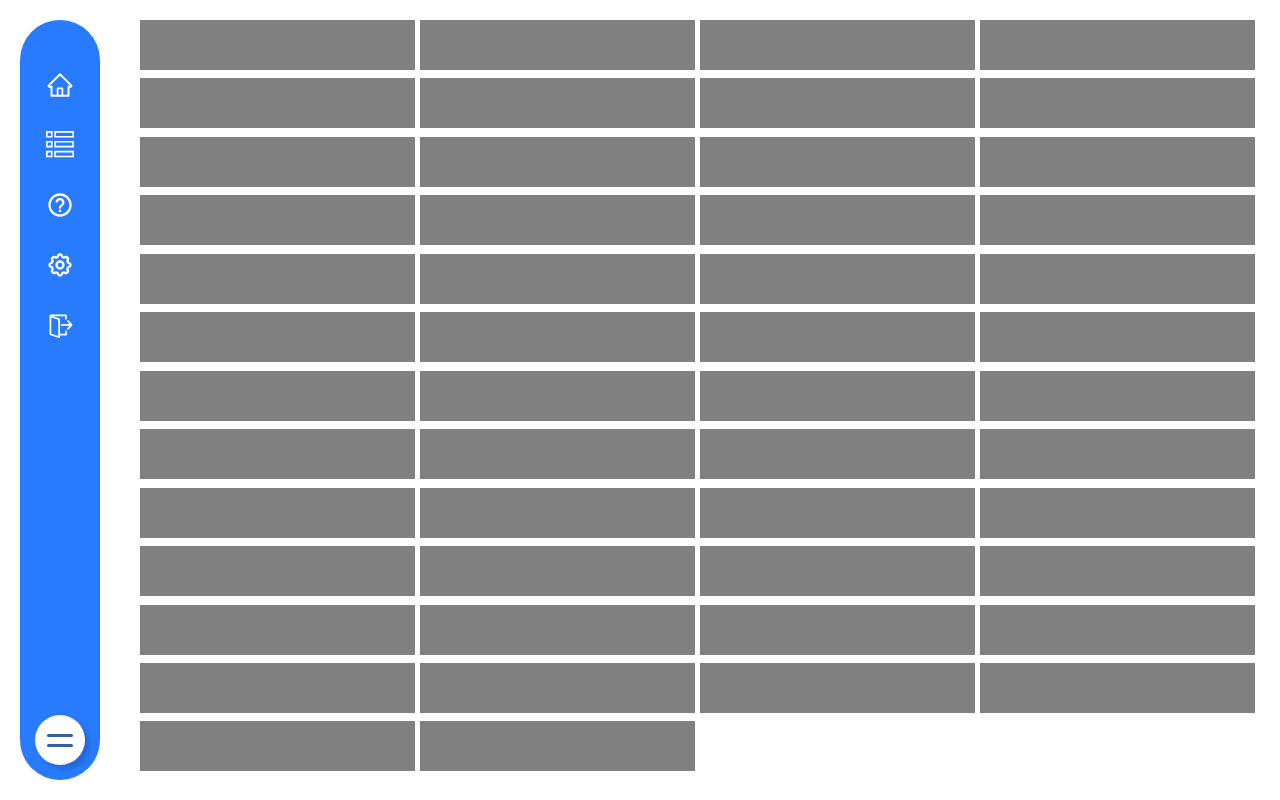
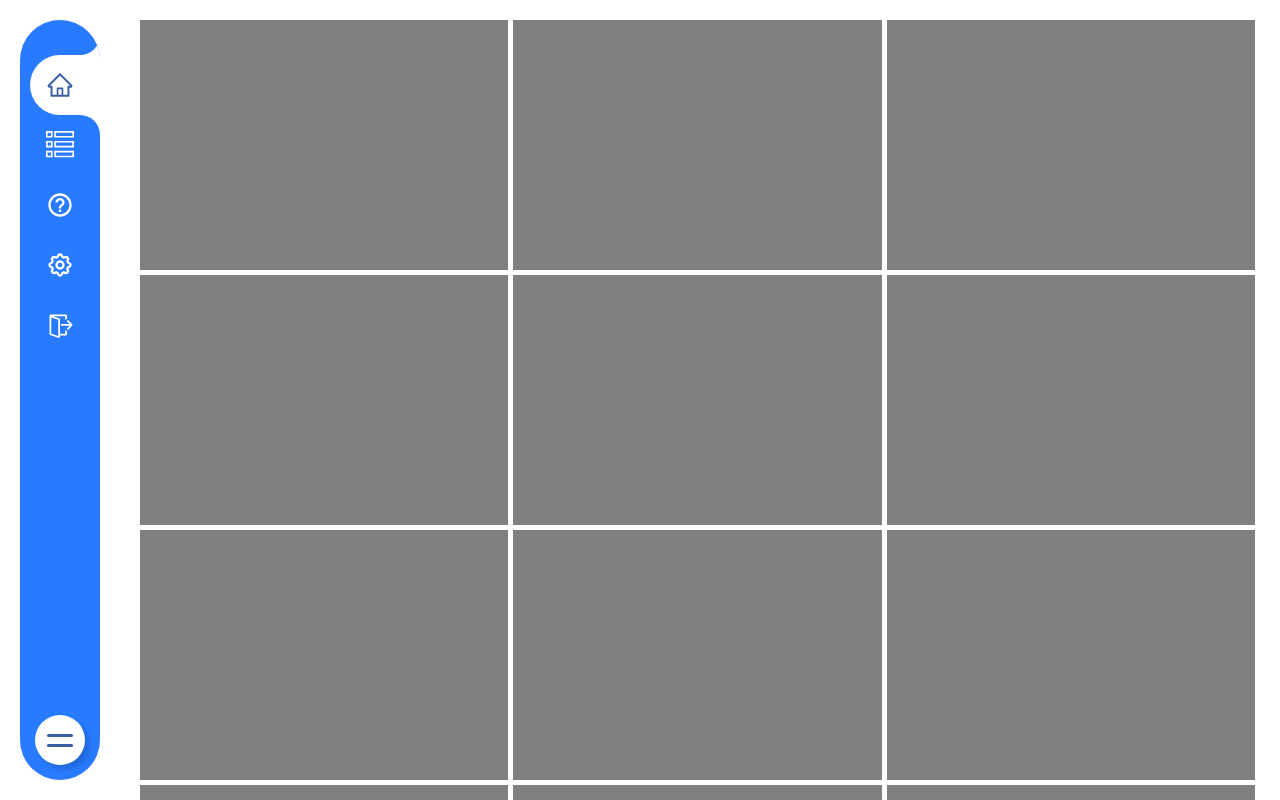
Before and after one commit to Artur-Yamai/HookahDB-frontend, a React (Create React App) app: page / in a window 1280 px wide. Built offline with nearby package versions, Linux system fonts and the light colour scheme.

Commit message:
доработан алгоритм и стили отображения navBar

```diff
--- a/src/App.scss
+++ b/src/App.scss
@@ -1,6 +1,5 @@
 .app {
   display: flex;
   justify-content: space-between;
-  // padding: 20px;
-  min-height: 100vh;
+  height: 100vh;
 }
--- a/src/components/NavBar/NavBar.scss
+++ b/src/components/NavBar/NavBar.scss
@@ -49,18 +49,21 @@
     transition: 0.5s;
   }
 
-  &.active {
+  &--b-rafius {
+    border-radius: 20px;
+  }
+
+  &.navbar__active {
     width: 300px;
     min-width: 300px;
     transition: 0.5s;
-    border-radius: 20px;
   }
 
-  &.active .navbar__toggle-button::before {
+  &.navbar__active .navbar__toggle-button::before {
     transform: rotate(-45deg) translateY(0px);
   }
 
-  &.active .navbar__toggle-button::after {
+  &.navbar__active .navbar__toggle-button::after {
     transform: rotate(45deg) translateY(0px);
   }
 
@@ -71,18 +74,24 @@
     left: 0;
     width: 100%;
 
-    li {
+    li a {
+      display: flex;
+      align-items: center;
+      color: #fff;
       position: relative;
       width: 100%;
       border-top-left-radius: 30px;
       border-bottom-left-radius: 30px;
     }
 
-    li:hover {
+    li a:hover,
+    li a.active {
       background-color: #fff;
+      color: #365fa1;
     }
 
-    li:hover::before {
+    li a:hover::before,
+    li a.active::before {
       content: "";
       position: absolute;
       top: -20px;
@@ -94,7 +103,8 @@
       box-shadow: 7.5px 7.5px 0 7.5px #fff;
     }
 
-    li:hover::after {
+    li a:hover::after,
+    li a.active::after {
       content: "";
       position: absolute;
       bottom: -20px;
@@ -104,18 +114,6 @@
       background: transparent;
       border-top-right-radius: 20px;
       box-shadow: 7.5px -7.5px 0 7.5px #fff;
-    }
-
-    li a {
-      position: relative;
-      width: 100px;
-      display: flex;
-      align-items: center;
-      color: #fff;
-    }
-
-    li:hover a {
-      color: #365fa1;
     }
 
     li a .navbar__icon {
--- a/src/components/NavBar/index.tsx
+++ b/src/components/NavBar/index.tsx
@@ -7,57 +7,61 @@ import { TbSettings } from "react-icons/tb";
 import { VscSignOut } from "react-icons/vsc";
 import "./NavBar.scss";
 
+interface INavLink {
+  caption: string;
+  path: string;
+  getIcon: () => JSX.Element;
+}
+
 export function NavBar(): JSX.Element {
   const [activeClass, setActiveClass]: [string, Function] = useState("");
   const toggle = function (): void {
-    setActiveClass(activeClass ? "" : "active");
+    setActiveClass(activeClass ? "" : "navbar__active navbar--active");
   };
+
+  const navLinkList: INavLink[] = [
+    {
+      caption: "Главная",
+      path: ".",
+      getIcon: () => <AiOutlineHome />,
+    },
+    {
+      caption: "Список",
+      path: "about",
+      getIcon: () => <TfiViewListAlt />,
+    },
+    {
+      caption: "Контакты",
+      path: "contacts",
+      getIcon: () => <BiHelpCircle />,
+    },
+    {
+      caption: "Настройки",
+      path: "settings",
+      getIcon: () => <TbSettings />,
+    },
+    {
+      caption: "Выйти",
+      path: "contacts3",
+      getIcon: () => <VscSignOut />,
+    },
+  ];
 
   return (
     <nav className={`navbar ${activeClass}`}>
       <ul>
-        <li>
-          <NavLink to=".">
-            <span className="navbar__icon">
-              <AiOutlineHome />
-            </span>
-            <span className="navbar__title">Главная</span>
-          </NavLink>
-        </li>
-        <li>
-          <NavLink to="about">
-            <span className="navbar__icon">
-              <TfiViewListAlt />
-            </span>
-            <span className="navbar__title">Список</span>
-          </NavLink>
-        </li>
-        <li>
-          <NavLink to="contacts">
-            <span className="navbar__icon">
-              <BiHelpCircle />
-            </span>
-            <span className="navbar__title">Помощь</span>
-          </NavLink>
-        </li>
-        <li>
-          <NavLink to="contacts">
-            <span className="navbar__icon">
-              <TbSettings />
-            </span>
-            <span className="navbar__title">Настройки</span>
-          </NavLink>
-        </li>
-        <li>
-          <NavLink to="contacts">
-            <span className="navbar__icon">
-              <VscSignOut />
-            </span>
-            <span className="navbar__title">Выйти</span>
-          </NavLink>
-        </li>
+        {navLinkList.map((linkInfo: INavLink, i: number): JSX.Element => {
+          return (
+            <li key={i}>
+              <NavLink to={linkInfo.path}>
+                <span className="navbar__icon">{linkInfo.getIcon()}</span>
+                <span className="navbar__title">{linkInfo.caption}</span>
+              </NavLink>
+            </li>
+          );
+        })}
       </ul>
-      <div className="navbar__toggle-button" onClick={toggle}></div>
+      <button className="navbar__toggle-button" onClick={toggle}></button>
     </nav>
   );
 }
--- a/src/components/PagesWrapper/PagesWrapper.scss
+++ b/src/components/PagesWrapper/PagesWrapper.scss
@@ -3,11 +3,14 @@
   flex-wrap: wrap;
   padding: 20px;
   flex-grow: 1;
+  overflow: hidden;
+  overflow-y: auto;
 }
 
 .some {
-  width: calc(100% / 4 - 5px);
-  height: 50px;
+  width: calc(100% / 3 - 5px);
+  height: 250px;
   background-color: grey;
   margin-right: 5px;
+  margin-bottom: 5px;
 }
--- a/src/components/PagesWrapper/index.tsx
+++ b/src/components/PagesWrapper/index.tsx
@@ -5,15 +5,15 @@ import "./PagesWrapper.scss";
 export function PagesWrapper() {
   const some: number[] = [];
 
-  for (let index = 0; index < 50; index++) {
+  for (let index = 0; index < 15; index++) {
     some.push(index);
   }
 
   return (
     <div className="routes-wrapper">
       {/* <h1>RoutesWrapper</h1> */}
-      {some.map(() => {
-        return <div className="some" />;
+      {some.map((_, i) => {
+        return <div className="some" key={i} />;
       })}
       {/* <Routes>
         <Route path="/" element={<MainLayout />}>
--- a/src/index.scss
+++ b/src/index.scss
@@ -5,11 +5,31 @@
   box-sizing: border-box;
 }
 
+body {
+  min-height: 100vh;
+  background-color: #fff;
+}
+
 li {
   list-style-type: none;
 }
 
-body {
-  min-height: 100vh;
-  background-color: #fff;
+a:link,
+a:visited,
+a:active,
+a:hover {
+  text-decoration: none; /* Убирает подчеркивание для ссылок */
+  color: hsl(240, 100%, 57%);
 }
+a:hover {
+  color: hsl(240, 100%, 73%);
+}
+
+button {
+  border: none;
+  background-color: white;
+  outline: none;
+  &:active {
+    box-shadow: inset 0 0 6px 0 rgb(88, 88, 88);
+  }
+}
```
